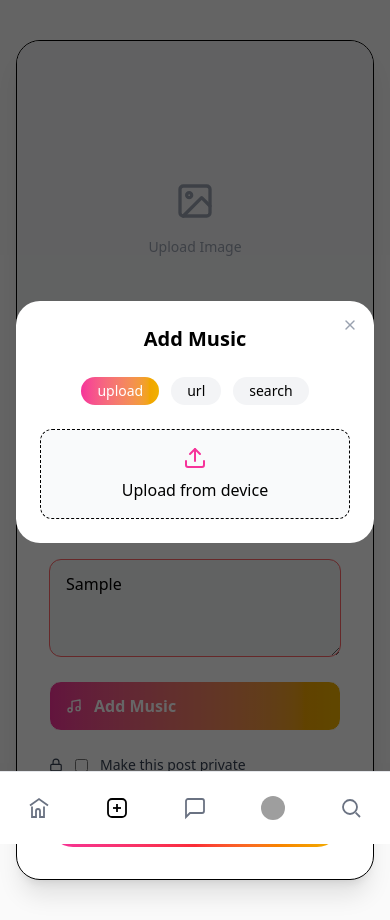
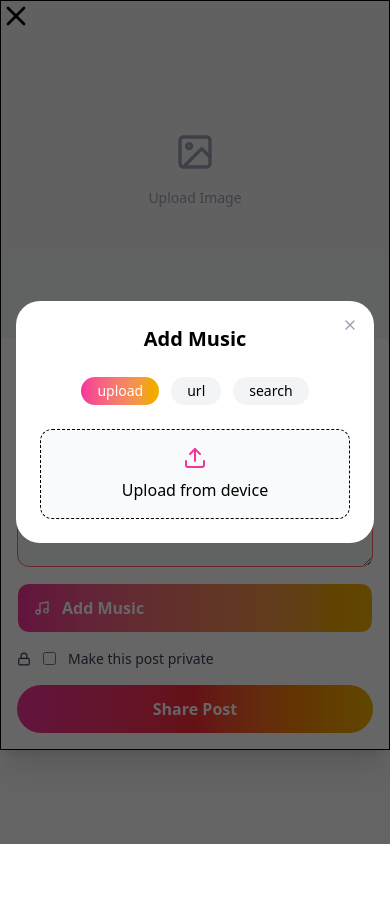
Before and after one commit to Harsh-Nain/Snapshot-Fruntend, a React (Vite) app: page /api/post/post in a window 390 px wide. Both pictures are taken after typing "Sample", "Sample" into the empty fields and a click on the button "Add Music". After the commit the page ends 844 px from the top, so only its background shows below. Built offline with nearby package versions, Linux system fonts and the light colour scheme; grey boxes are pictures that could not be loaded.

Commit message:
now fruntend completely working

```diff
--- a/src/pages/editpost.jsx
+++ b/src/pages/editpost.jsx
@@ -140,7 +140,9 @@ export default function EditPost() {
   };
 
   return (
-    <div className="w-full min-h-screen bg-[#fafafa] flex items-center justify-center px-4 py-10">
+    <div className="w-full min-h-screen bg-[#fafafa] flex items-center justify-center px-4 py-10 z-9999">
+
+      <div className="absolute inset-0 w-[fit-content] h-[fit-content] right-0 sm:hidden z-9999999"><FiX onClick={() => navigate("/api/profile")} size="2rem" /></div>
 
       {loading && (
         <div className="fixed inset-0 bg-black/40 flex items-center justify-center z-50">
--- a/src/pages/post.jsx
+++ b/src/pages/post.jsx
@@ -109,7 +109,10 @@ export default function CreatePost() {
   }, [imagePreview, audioUrl]);
 
   return (
-    <div className="w-full min-h-screen bg-[#fafafa] flex items-center justify-center px-4 py-10">
+    <div className="w-full min-h-screen bg-[#fafafa] flex items-baseline ms:items-center justify-center ms:px-4 ms:py-10 z-9999">
+
+
+      <div className="absolute inset-0 w-[fit-content] h-[fit-content] right-0 sm:hidden z-9999999"><FiX onClick={() => navigate("/")} size="2rem" /></div>
 
       {loading && (
         <div className="fixed inset-0 bg-black/40 flex items-center justify-center z-50">
@@ -117,8 +120,8 @@ export default function CreatePost() {
         </div>
       )}
 
-      <form onSubmit={handleSubmit} className="w-full max-w-6xl bg-white rounded-3xl shadow-xl border flex flex-col lg:flex-row overflow-hidden">
-        <label className="w-full lg:w-1/2 aspect-square bg-gray-100 flex items-center justify-center cursor-pointer relative group">
+      <form onSubmit={handleSubmit} className="w-full max-w-6xl bg-white sm:rounded-3xl shadow-xl border flex flex-col lg:flex-row overflow-hidden">
+        <label className="w-full lg:w-1/2 h-[40vh] sm:h-full aspect-square bg-gray-100 flex items-center justify-center cursor-pointer relative group">
 
           {!imagePreview ? (
             <div className="text-center text-gray-400 group-hover:text-gray-600 transition">
@@ -135,11 +138,8 @@ export default function CreatePost() {
           <input type="file" accept="image/*" onChange={handleImageChange} className="hidden" />
         </label>
 
-        <div className="w-full lg:w-1/2 p-8 flex flex-col gap-6">
-
-          <h2 className="text-2xl font-bold bg-gradient-to-r from-pink-500 via-sky-500 to-yellow-500 bg-clip-text text-transparent">
-            Create Post
-          </h2>
+        <div className="w-full lg:w-1/2 p-4 sm:p-8 flex flex-col gap-4 sm:gap-6">
+          <h2 className="text-2xl font-bold bg-gradient-to-r from-pink-500 via-sky-500 to-yellow-500 bg-clip-text text-transparent">Create Post</h2>
 
           <input type="text" placeholder="Write a caption..." value={caption} onChange={(e) => setCaption(e.target.value)} className="w-full px-4 py-3 rounded-xl bg-gray-100 border border-red-400 focus:border-yellow-400 outline-none" />
           <textarea rows={3} placeholder="Description (optional)" value={description} onChange={(e) => setDescription(e.target.value)} className="w-full px-4 py-3 rounded-xl bg-gray-100 border border-red-400 border focus:border-yellow-400 outline-none" />
@@ -160,18 +160,19 @@ export default function CreatePost() {
           <button type="submit" className="py-3 rounded-full font-semibold text-white bg-gradient-to-r from-pink-500 via-red-500 to-yellow-500 hover:opacity-90 transition">
             Share Post
           </button>
+
         </div>
       </form>
 
       {openMusic && (
-        <div className="fixed inset-0 bg-black/60 flex items-center justify-center z-50 px-4">
+        <div className="fixed inset-0 bg-black/60 w-full h-[100vh] flex items-center justify-center z-50 px-4 z-9999999999">
           <div className="bg-white w-full max-w-md rounded-3xl p-6 space-y-6 relative">
 
             <button onClick={() => setOpenMusic(false)} className="absolute top-4 right-4 text-gray-400 hover:text-black">
               <FiX />
             </button>
 
-            <h3 className="text-xl font-bold text-center">   Add Music </h3>
+            <h3 className="text-xl font-bold text-center">Add Music</h3>
 
             <div className="flex justify-center gap-3 text-sm">
               {["upload", "url", "search"].map((tab) => (
```
